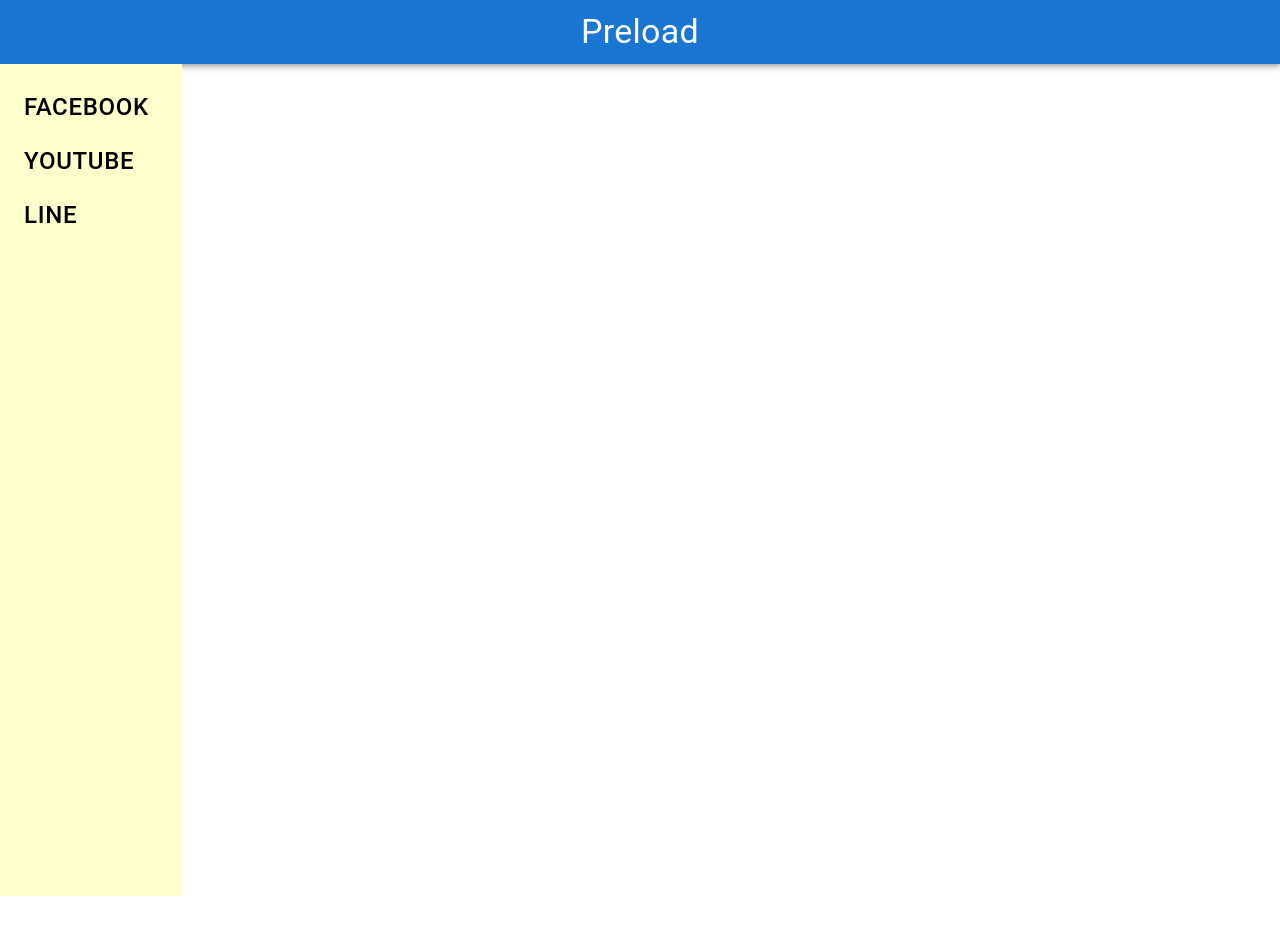
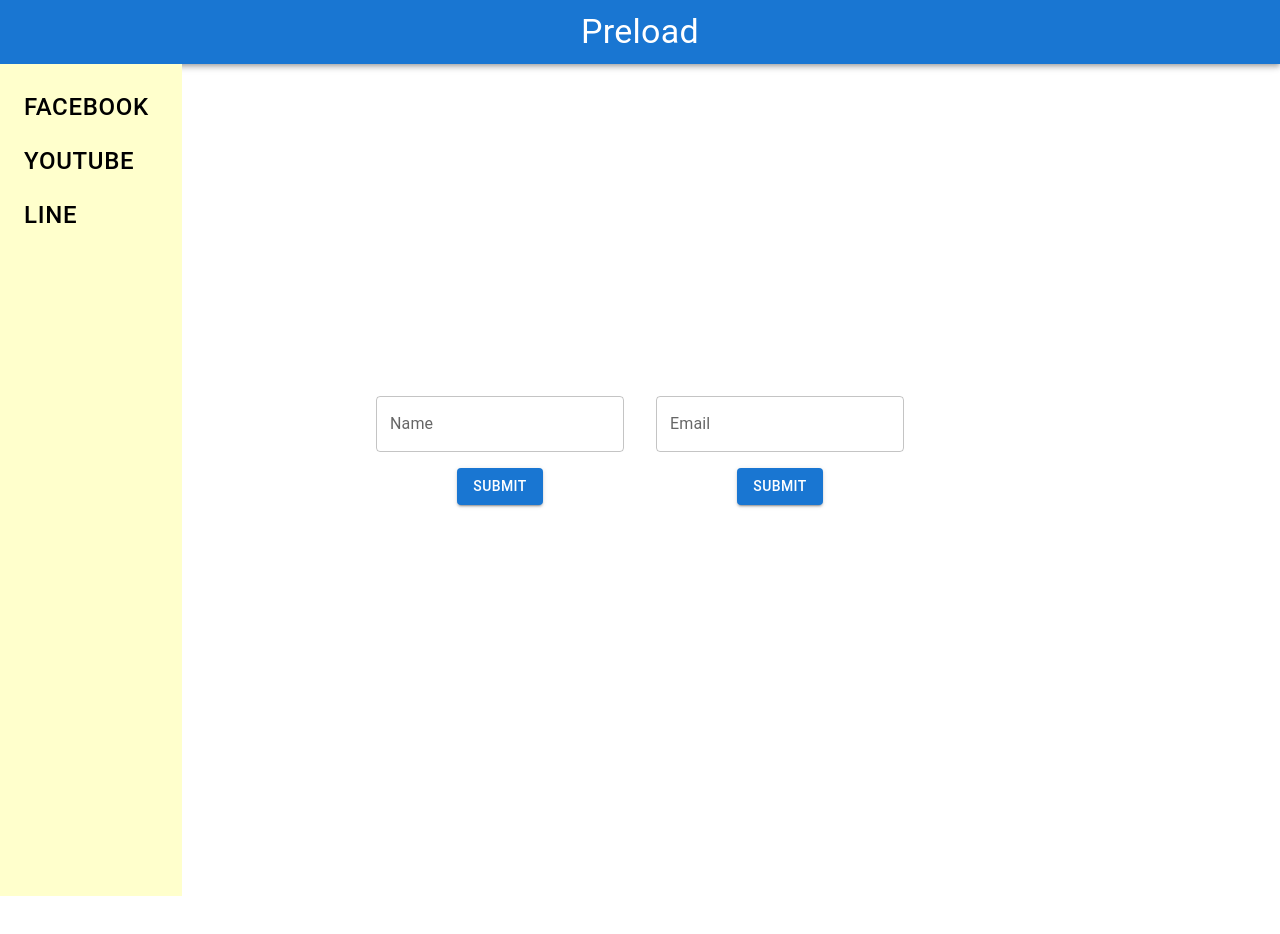
Before and after one commit to wenlianghuang/ChoirWeb, a React (Create React App) app: page /Preload in a window 1280 px wide. Shown: the top 934 px of the page. Before the commit the page ends 896 px from the top, so only its background shows below. Built offline with nearby package versions, Linux system fonts and the light colour scheme.

Commit message:
20230614 Record

```diff
--- a/src/components/Preload.js
+++ b/src/components/Preload.js
@@ -1,4 +1,4 @@
-import { AppBar, Box, Button, Toolbar, Typography } from '@mui/material';
+import { AppBar, Box, Button, TextField, Toolbar, Typography } from '@mui/material';
 import * as React from 'react';
 
 const oceanBackgroundStyle = {
@@ -64,6 +64,20 @@ export default function Preload() {
           </Button>
         </Box>
       </div>
+      <div style={{ display: 'flex', justifyContent: 'center', alignItems: 'center', height: 'calc(100% - 64px)' }}>
+        <div style={{ display: 'flex', flexDirection: 'column', alignItems: 'center', marginRight: '32px',position: 'relative',top:'-500px' }}>
+          <TextField label="Name" variant="outlined" sx={{ marginBottom: '16px' }} />
+          <Button variant="contained" color="primary">
+            Submit
+          </Button>
+        </div>
+        <div style={{ display: 'flex', flexDirection: 'column', alignItems: 'center',position:'relative',top:'-500px' }}>
+          <TextField label="Email" variant="outlined" sx={{ marginBottom: '16px' }} />
+          <Button variant="contained" color="primary">
+            Submit
+          </Button>
+        </div>
+      </div>
     </>
   );
 }
```
